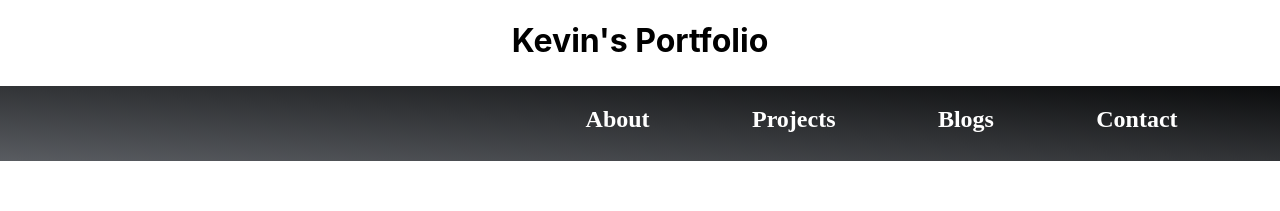
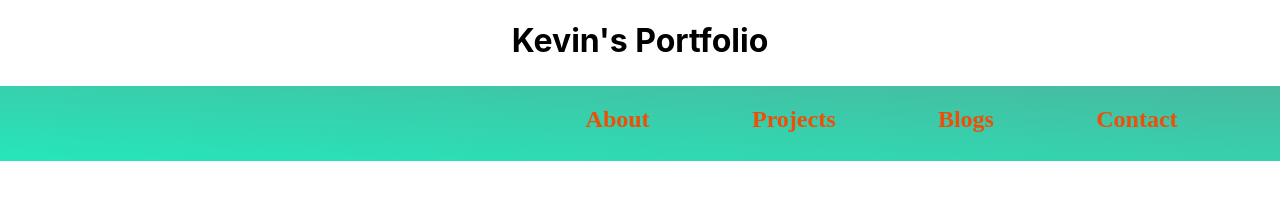
Before and after one commit to kevinpark07/My_Portfolio, a React (Create React App) app: page / in a window 1280 px wide. Shown: the top 211 px of the page. Built offline with nearby package versions, Linux system fonts and the light colour scheme.

Commit message:
add contact & update NavBar

```diff
--- a/src/NavBar.js
+++ b/src/NavBar.js
@@ -15,27 +15,24 @@
 export default NavBar;
 
 const Container = styled.div`
-    position: sticky;
-    top: 0;
    width: 100%;
    height: 75px;
    margin-top: 2%;
-   background-image: linear-gradient(to bottom left, #0B0C0D, #595C61);
-   opacity: 1;
+   background-image: linear-gradient(to bottom left, #48BAA0, #26E6BA);
 `
 const BlogLink = styled.a`
-    color: white;
+    color: #EE4F08;
     text-decoration: none;
-    opacity: 1;
+    opacity: 1.0;
 `
 
 const Tab = styled.h2`
     float: right;
     display: inline-block;
     margin-right: 8%;
-    color: white;
+    color: #EE4F08;
     font-family: simhei;
-    opacity: 1;
+    opacity: 1.0;
 `
 
 // background-color: #0B4F95;
```
Also changed, not shown: 1 other file (tests, documents, lock files or other folders).
